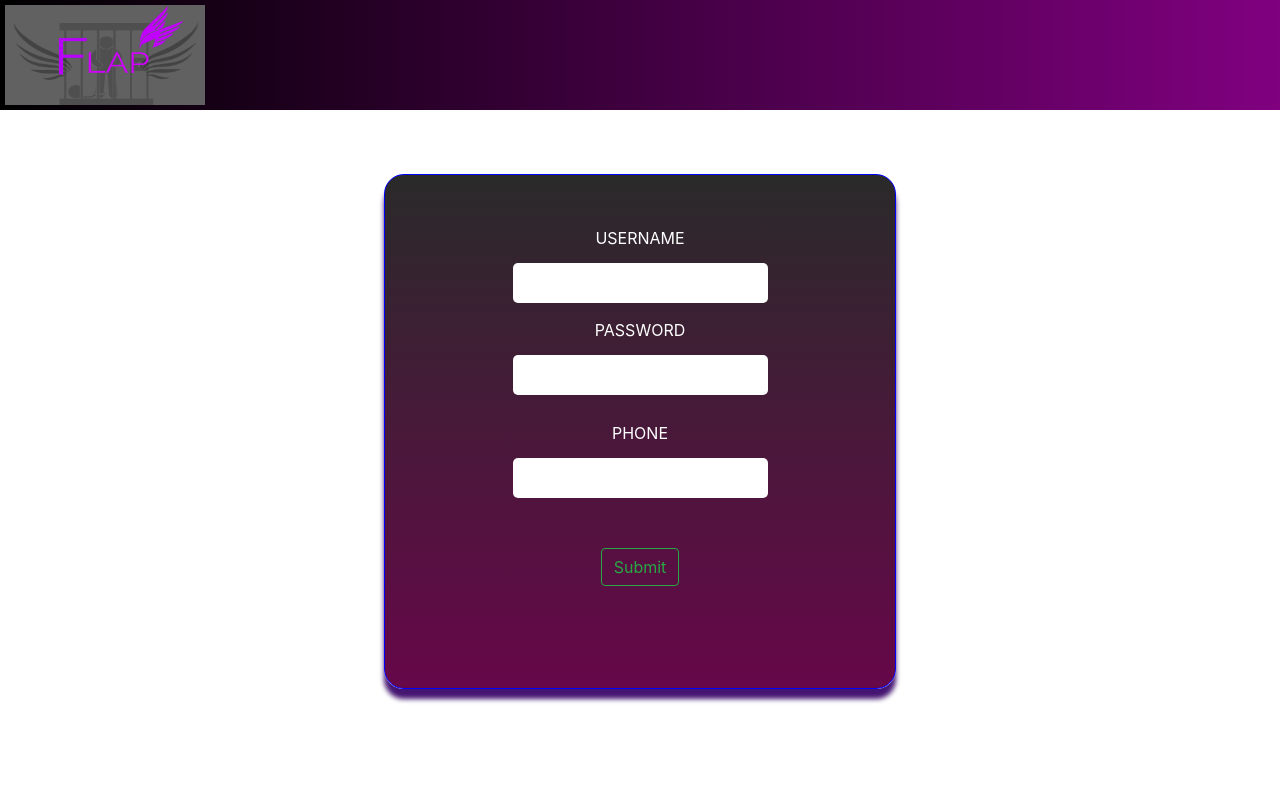
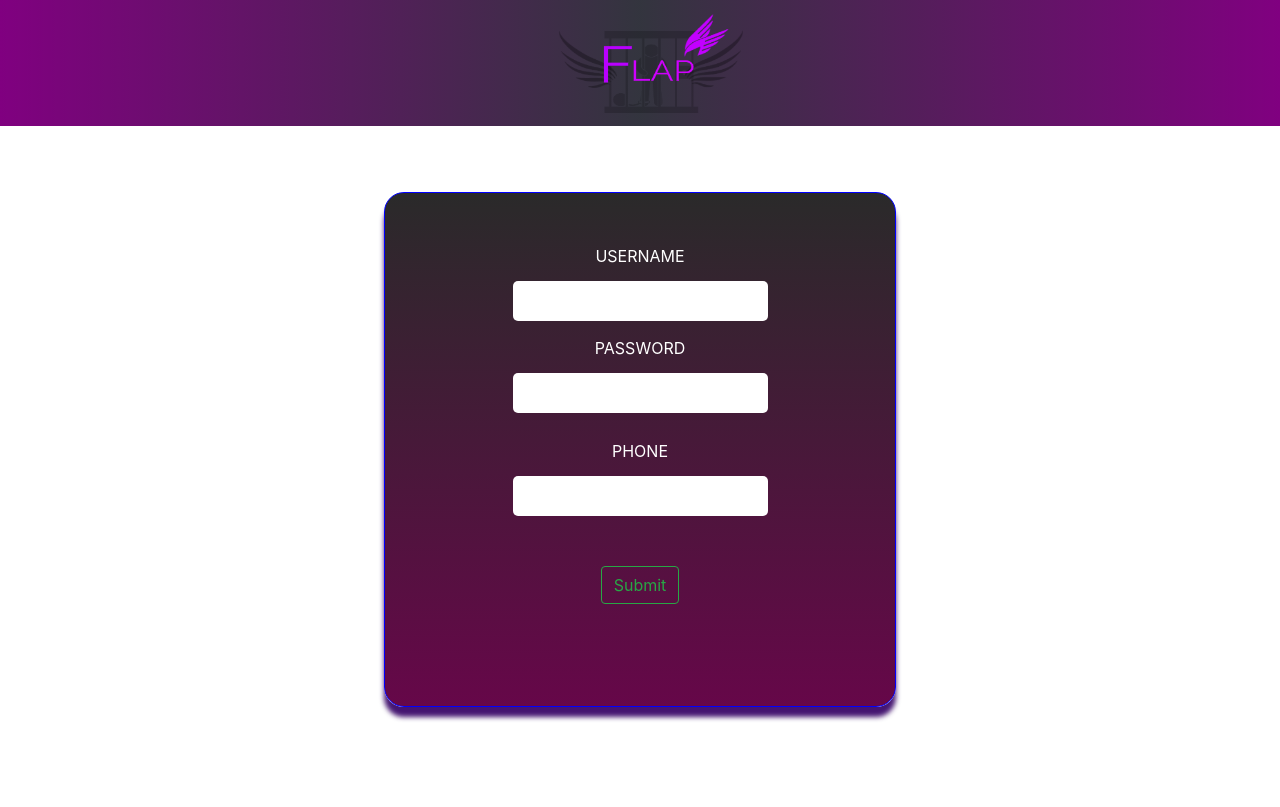
Before and after one commit to DeltaCodeCamp/Flap, a Django app: page /special in a window 1280 px wide. Before the commit the page ends 703 px from the top, so only its background shows below. Run offline with Django 3.2, Linux system fonts and the light colour scheme; some libraries are stand-ins or nearby versions.

Commit message:
bokaboys

```diff
--- a/static/styling/style.css
+++ b/static/styling/style.css
@@ -14,10 +14,11 @@
     border: 1px solid blue;
     margin-left: 30%;
     margin-right: 30%;
-    margin-top: 5%;
+    margin-top: 15%;
     background: linear-gradient(rgba(0, 0, 0, 0.836),rgb(102, 7, 73));
     border-radius: 20px;
-    box-shadow: 0px 10px 5px rgba(52, 0, 100, 0.918)
+    box-shadow: 0px 10px 5px rgba(52, 0, 100, 0.918);
+    margin-bottom: 100px;
 }
 
 .form-log input[type = "text"]{
@@ -64,10 +65,12 @@
     margin-top: 10%;
 }
 
-.label2{
+
+
+.custom-nav-styling{
+    background: linear-gradient(to right,purple,rgba(44, 6, 48, 0.1),purple);
+    position: fixed;
+    top: 0;
+    width: 100%;
 
 }
-
-.custom-nav-styling{
-    background: linear-gradient(to right,black,purple);
-}
--- a/templates/navbar.html
+++ b/templates/navbar.html
@@ -1,8 +1,8 @@
 {% load static %}
-<nav class="navbar navbar-light bg-dark custom-nav-styling" style="padding: 0px;padding-right: 15px; padding-left: 5px;">
+<nav class="navbar navbar-light bg-dark custom-nav-styling" style=" padding-left: 43%;">
 
         <a href="#" class="navbar-brand">
-                <img src="{% static 'image/sfsdf.png' %}" style=" height:100px; width:200px; background-color: rgb(97, 97, 97);padding-right: 0px">
+                <img src="{% static 'image/sfsdf.png' %}" style=" height:100px; width:200px; padding-right: 0px">
 
         </a>
 <!--
--- a/templates/signupForm.html
+++ b/templates/signupForm.html
@@ -32,6 +32,8 @@
                 {{form.after_days}}<br>
                 <label>INFO</label><br>
                 {{form.info}}
+
+
             {% endif %}
             <br>
             <br>
```
